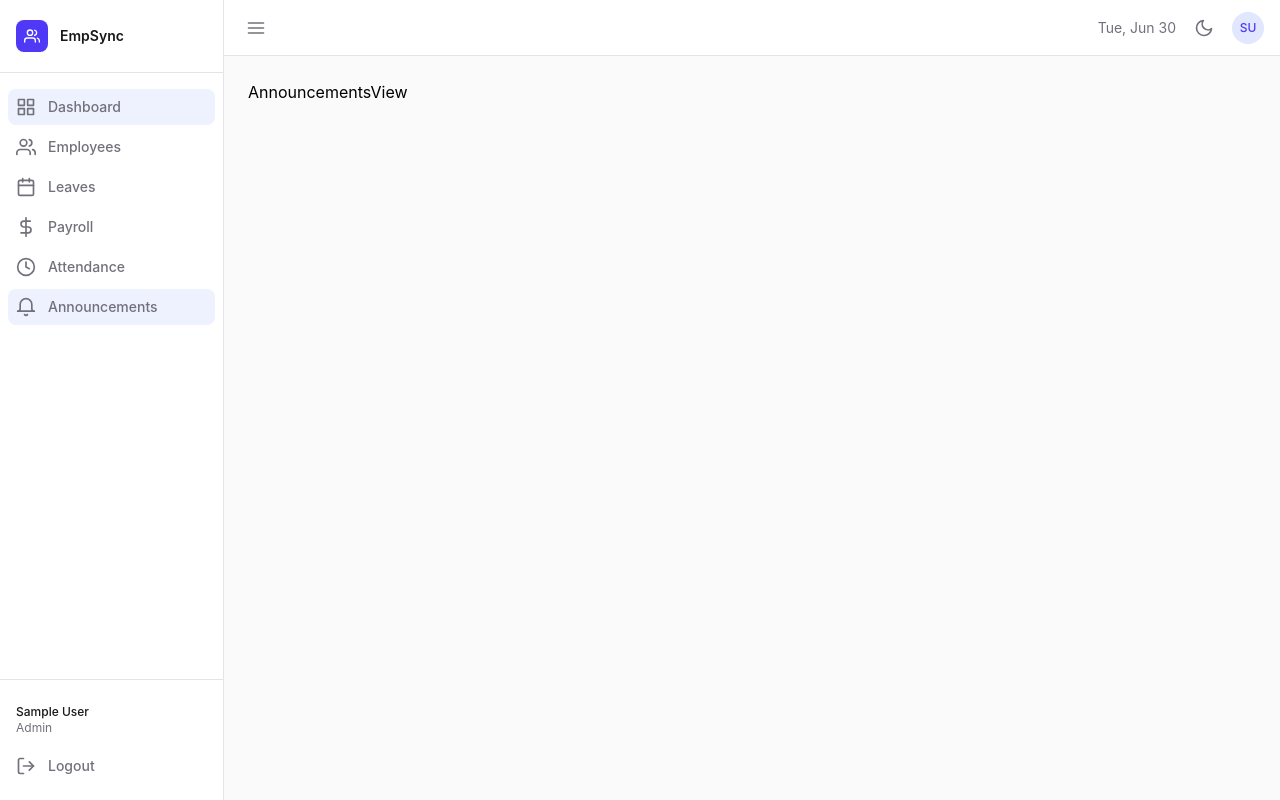
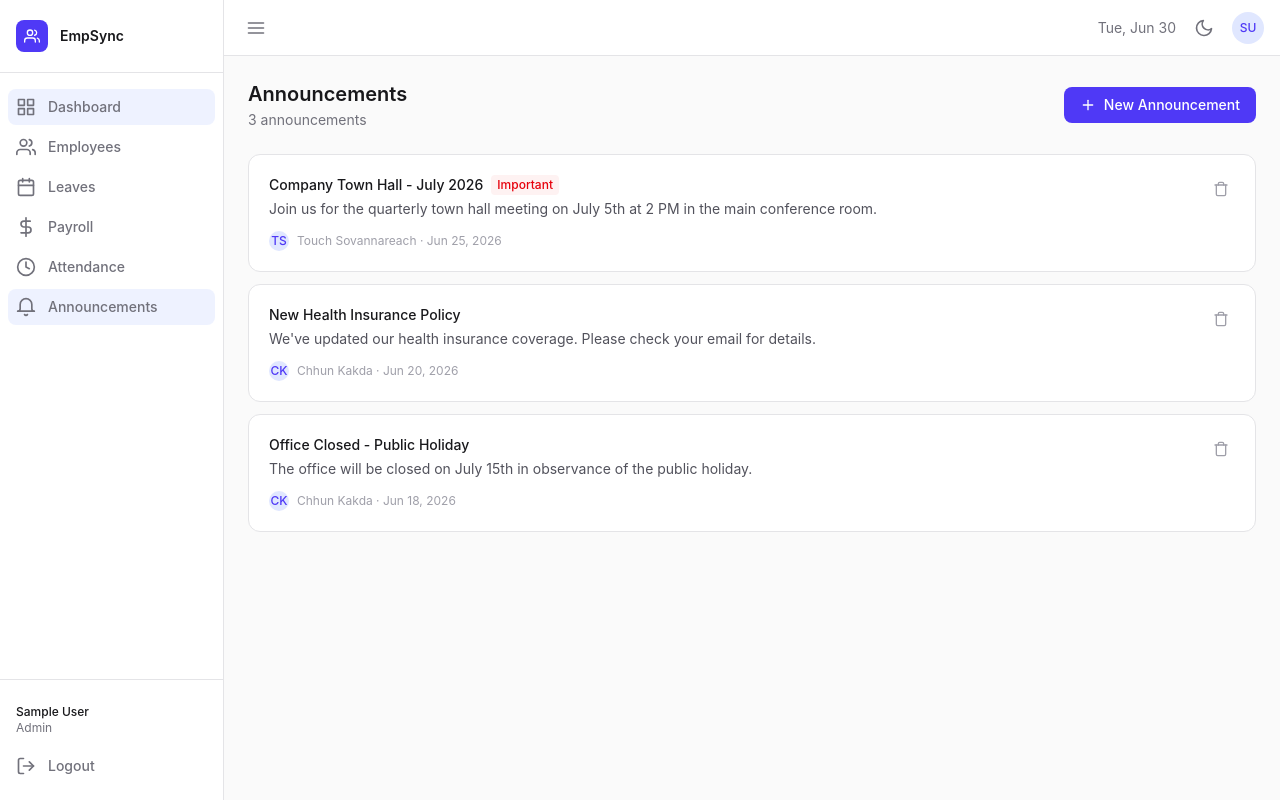
Before and after one commit to reachthenic-alt/empsync_pp, a Vue app: page /announcements in a window 1280 px wide. Built offline with nearby package versions, Linux system fonts and the light colour scheme; sample sign-in values are in the browser's storage.

Commit message:
feat: add announcements page with add and delete, dark mode

```diff
--- a/src/views/AnnouncementsView.vue
+++ b/src/views/AnnouncementsView.vue
@@ -1 +1,192 @@
-<template><div>AnnouncementsView</div></template>
+<template>
+  <div>
+    <!-- Header -->
+    <div class="flex items-center justify-between mb-6">
+      <div>
+        <h1 class="text-xl font-semibold text-zinc-900 dark:text-white">Announcements</h1>
+        <p class="text-sm text-zinc-500 dark:text-zinc-400 mt-0.5">{{ dataStore.announcements.length }} announcement{{ dataStore.announcements.length !== 1 ? 's' : '' }}</p>
+      </div>
+      <button
+        v-if="authStore.isAdminOrHR"
+        @click="openAddModal"
+        class="flex items-center gap-2 px-4 py-2 bg-indigo-600 hover:bg-indigo-700 text-white text-sm font-medium rounded-lg transition-colors"
+      >
+        <svg xmlns="http://www.w3.org/2000/svg" class="w-4 h-4" viewBox="0 0 24 24" fill="none" stroke="currentColor" stroke-width="2" stroke-linecap="round" stroke-linejoin="round">
+          <line x1="12" y1="5" x2="12" y2="19"/>
+          <line x1="5" y1="12" x2="19" y2="12"/>
+        </svg>
+        New Announcement
+      </button>
+    </div>
+
+    <!-- Announcements list -->
+    <div class="space-y-3">
+      <div
+        v-for="item in sortedAnnouncements"
+        :key="item.id"
+        class="bg-white dark:bg-zinc-900 border border-zinc-200 dark:border-zinc-800 rounded-xl p-5"
+      >
+        <div class="flex items-start justify-between gap-4">
+          <div class="flex-1 min-w-0">
+            <div class="flex items-center gap-2 mb-1">
+              <p class="text-sm font-medium text-zinc-900 dark:text-white">{{ item.title }}</p>
+              <span
+                v-if="item.priority === 'high'"
+                class="text-xs px-1.5 py-0.5 rounded bg-red-50 dark:bg-red-900/30 text-red-600 dark:text-red-400 font-medium"
+              >
+                Important
+              </span>
+            </div>
+            <p class="text-sm text-zinc-600 dark:text-zinc-400 mb-3">{{ item.content }}</p>
+            <div class="flex items-center gap-2">
+              <div class="w-5 h-5 rounded-full bg-indigo-100 dark:bg-indigo-900 flex items-center justify-center text-indigo-600 dark:text-indigo-400 font-medium text-xs flex-shrink-0">
+                {{ getInitials(item.author) }}
+              </div>
+              <p class="text-xs text-zinc-400 dark:text-zinc-500">{{ item.author }} · {{ formatDate(item.date) }}</p>
+            </div>
+          </div>
+          <button
+            v-if="authStore.isAdminOrHR"
+            @click="confirmDelete(item)"
+            class="text-zinc-400 hover:text-red-600 dark:hover:text-red-400 p-1.5 rounded-md hover:bg-red-50 dark:hover:bg-red-900/30 transition-colors flex-shrink-0"
+          >
+            <svg xmlns="http://www.w3.org/2000/svg" class="w-4 h-4" viewBox="0 0 24 24" fill="none" stroke="currentColor" stroke-width="2" stroke-linecap="round" stroke-linejoin="round">
+              <polyline points="3 6 5 6 21 6"/>
+              <path d="M19 6v14a2 2 0 0 1-2 2H7a2 2 0 0 1-2-2V6m3 0V4a2 2 0 0 1 2-2h4a2 2 0 0 1 2 2v2"/>
+            </svg>
+          </button>
+        </div>
+      </div>
+
+      <div v-if="dataStore.announcements.length === 0" class="bg-white dark:bg-zinc-900 border border-zinc-200 dark:border-zinc-800 rounded-xl p-12 text-center">
+        <p class="text-zinc-400 dark:text-zinc-500 text-sm">No announcements yet</p>
+      </div>
+    </div>
+
+    <!-- Add Modal -->
+    <div v-if="showModal" class="fixed inset-0 bg-black/40 flex items-center justify-center z-50 px-4" @click.self="closeModal">
+      <div class="bg-white dark:bg-zinc-900 border border-zinc-200 dark:border-zinc-800 rounded-xl w-full max-w-md p-6">
+        <h2 class="text-lg font-semibold text-zinc-900 dark:text-white mb-4">New Announcement</h2>
+        <div class="space-y-3">
+          <div>
+            <label class="block text-xs font-medium text-zinc-700 dark:text-zinc-300 mb-1">Title</label>
+            <input
+              v-model="form.title"
+              type="text"
+              placeholder="Announcement title"
+              class="w-full px-3 py-2 text-sm border border-zinc-200 dark:border-zinc-700 rounded-lg bg-white dark:bg-zinc-800 text-zinc-900 dark:text-white placeholder-zinc-400 focus:outline-none focus:ring-2 focus:ring-indigo-500"
+            />
+          </div>
+          <div>
+            <label class="block text-xs font-medium text-zinc-700 dark:text-zinc-300 mb-1">Content</label>
+            <textarea
+              v-model="form.content"
+              rows="4"
+              placeholder="Write your announcement here..."
+              class="w-full px-3 py-2 text-sm border border-zinc-200 dark:border-zinc-700 rounded-lg bg-white dark:bg-zinc-800 text-zinc-900 dark:text-white placeholder-zinc-400 focus:outline-none focus:ring-2 focus:ring-indigo-500 resize-none"
+            ></textarea>
+          </div>
+          <div>
+            <label class="block text-xs font-medium text-zinc-700 dark:text-zinc-300 mb-1">Priority</label>
+            <select
+              v-model="form.priority"
+              class="w-full px-3 py-2 text-sm border border-zinc-200 dark:border-zinc-700 rounded-lg bg-white dark:bg-zinc-800 text-zinc-900 dark:text-white focus:outline-none focus:ring-2 focus:ring-indigo-500"
+            >
+              <option value="normal">Normal</option>
+              <option value="high">Important</option>
+            </select>
+          </div>
+        </div>
+        <div class="flex gap-3 mt-6">
+          <button @click="closeModal" class="flex-1 py-2 text-sm font-medium text-zinc-700 dark:text-zinc-300 border border-zinc-200 dark:border-zinc-700 rounded-lg hover:bg-zinc-50 dark:hover:bg-zinc-800 transition-colors">
+            Cancel
+          </button>
+          <button @click="saveAnnouncement" class="flex-1 py-2 text-sm font-medium text-white bg-indigo-600 hover:bg-indigo-700 rounded-lg transition-colors">
+            Post
+          </button>
+        </div>
+      </div>
+    </div>
+
+    <!-- Delete Confirmation -->
+    <div v-if="deletingItem" class="fixed inset-0 bg-black/40 flex items-center justify-center z-50 px-4" @click.self="deletingItem = null">
+      <div class="bg-white dark:bg-zinc-900 border border-zinc-200 dark:border-zinc-800 rounded-xl w-full max-w-sm p-6">
+        <h2 class="text-lg font-semibold text-zinc-900 dark:text-white mb-2">Delete announcement?</h2>
+        <p class="text-sm text-zinc-500 dark:text-zinc-400 mb-6">This cannot be undone.</p>
+        <div class="flex gap-3">
+          <button @click="deletingItem = null" class="flex-1 py-2 text-sm font-medium text-zinc-700 dark:text-zinc-300 border border-zinc-200 dark:border-zinc-700 rounded-lg hover:bg-zinc-50 dark:hover:bg-zinc-800 transition-colors">
+            Cancel
+          </button>
+          <button @click="doDelete" class="flex-1 py-2 text-sm font-medium text-white bg-red-600 hover:bg-red-700 rounded-lg transition-colors">
+            Delete
+          </button>
+        </div>
+      </div>
+    </div>
+
+  </div>
+</template>
+
+<script setup>
+import { ref, computed } from 'vue'
+import { useDataStore } from '../stores/data.js'
+import { useAuthStore } from '../stores/auth.js'
+
+const dataStore = useDataStore()
+const authStore = useAuthStore()
+
+const showModal = ref(false)
+const deletingItem = ref(null)
+
+const sortedAnnouncements = computed(() =>
+  [...dataStore.announcements].sort((a, b) => new Date(b.date) - new Date(a.date))
+)
+
+const emptyForm = () => ({ title: '', content: '', priority: 'normal' })
+const form = ref(emptyForm())
+
+function openAddModal() {
+  form.value = emptyForm()
+  showModal.value = true
+}
+
+function closeModal() {
+  showModal.value = false
+}
+
+function saveAnnouncement() {
+  if (!form.value.title || !form.value.content) return
+  const newId = 'AN' + String(dataStore.announcements.length + 1).padStart(3, '0')
+  dataStore.announcements.push({
+    id: newId,
+    title: form.value.title,
+    content: form.value.content,
+    priority: form.value.priority,
+    author: authStore.user?.name,
+    date: new Date().toISOString().split('T')[0],
+  })
+  localStorage.setItem('emp_announcements', JSON.stringify(dataStore.announcements))
+  closeModal()
+}
+
+function confirmDelete(item) {
+  deletingItem.value = item
+}
+
+function doDelete() {
+  const index = dataStore.announcements.findIndex(a => a.id === deletingItem.value.id)
+  if (index !== -1) {
+    dataStore.announcements.splice(index, 1)
+    localStorage.setItem('emp_announcements', JSON.stringify(dataStore.announcements))
+  }
+  deletingItem.value = null
+}
+
+function getInitials(name) {
+  return name?.split(' ').map(n => n[0]).join('').slice(0, 2).toUpperCase() || '?'
+}
+
+function formatDate(dateStr) {
+  return new Date(dateStr).toLocaleDateString('en-US', { month: 'short', day: 'numeric', year: 'numeric' })
+}
+</script>
```
